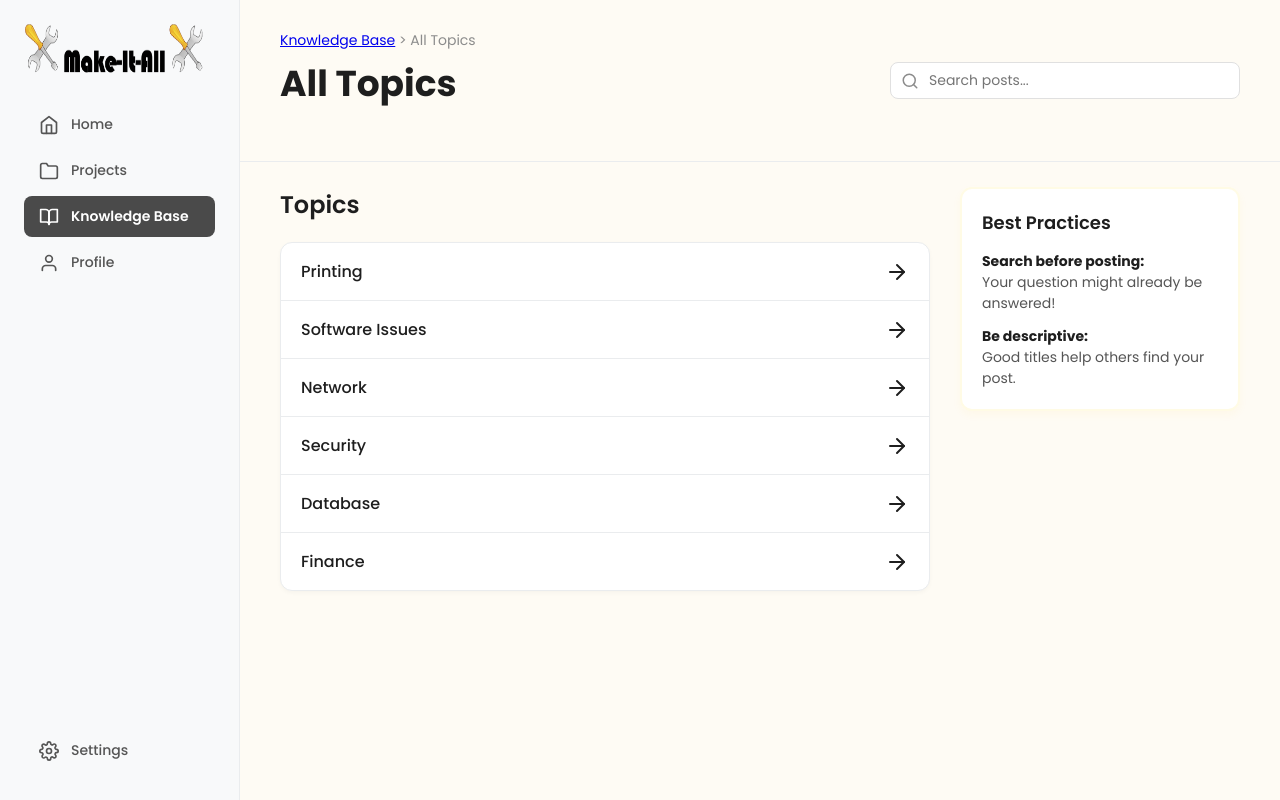
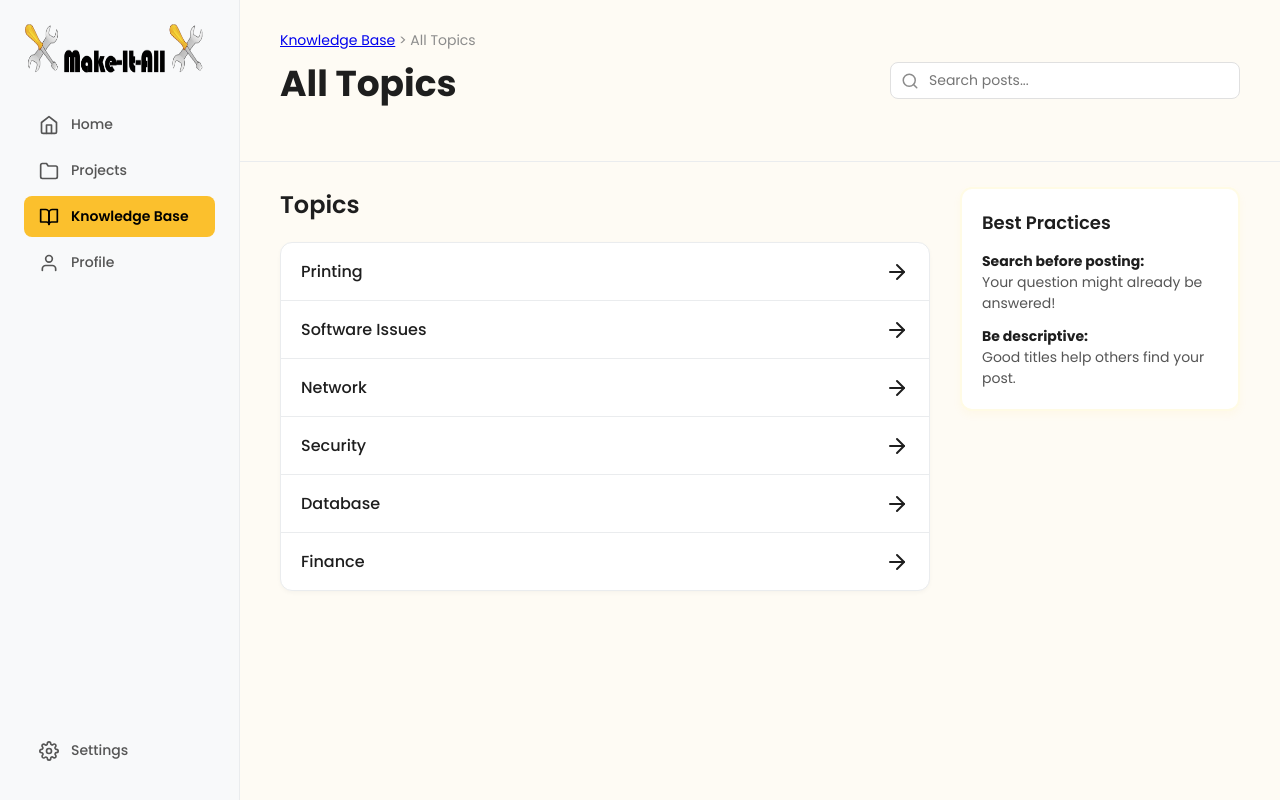
Before and after one commit to I-amour/Team-Proj, a PHP site: page /user/all-topics.html in a window 1280 px wide. Run offline with PHP 8.4, Linux system fonts and the light colour scheme.

Commit message:
Color change

```diff
--- a/user/dashboard.css
+++ b/user/dashboard.css
@@ -77,8 +77,8 @@ body {
 
 /* Active Project Parent */
 .sidebar ul.nav-main > li.active-parent > a {
-    background: #4A4A4A; /* Dark grey */
-    color: #FFFFFF;
+    background: #FBC02D;
+    color: black;
     font-weight: 600;
 }
 
```
